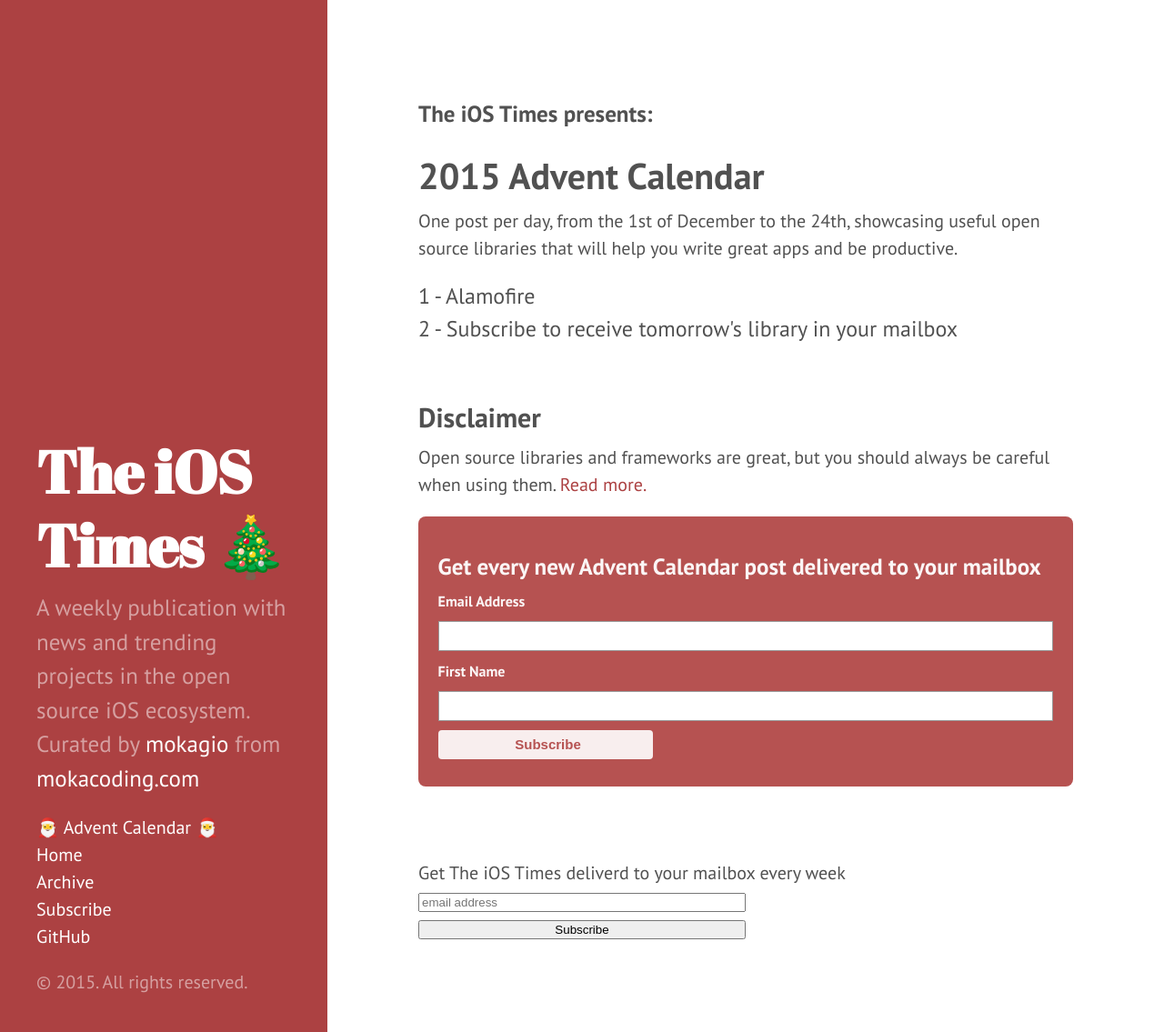
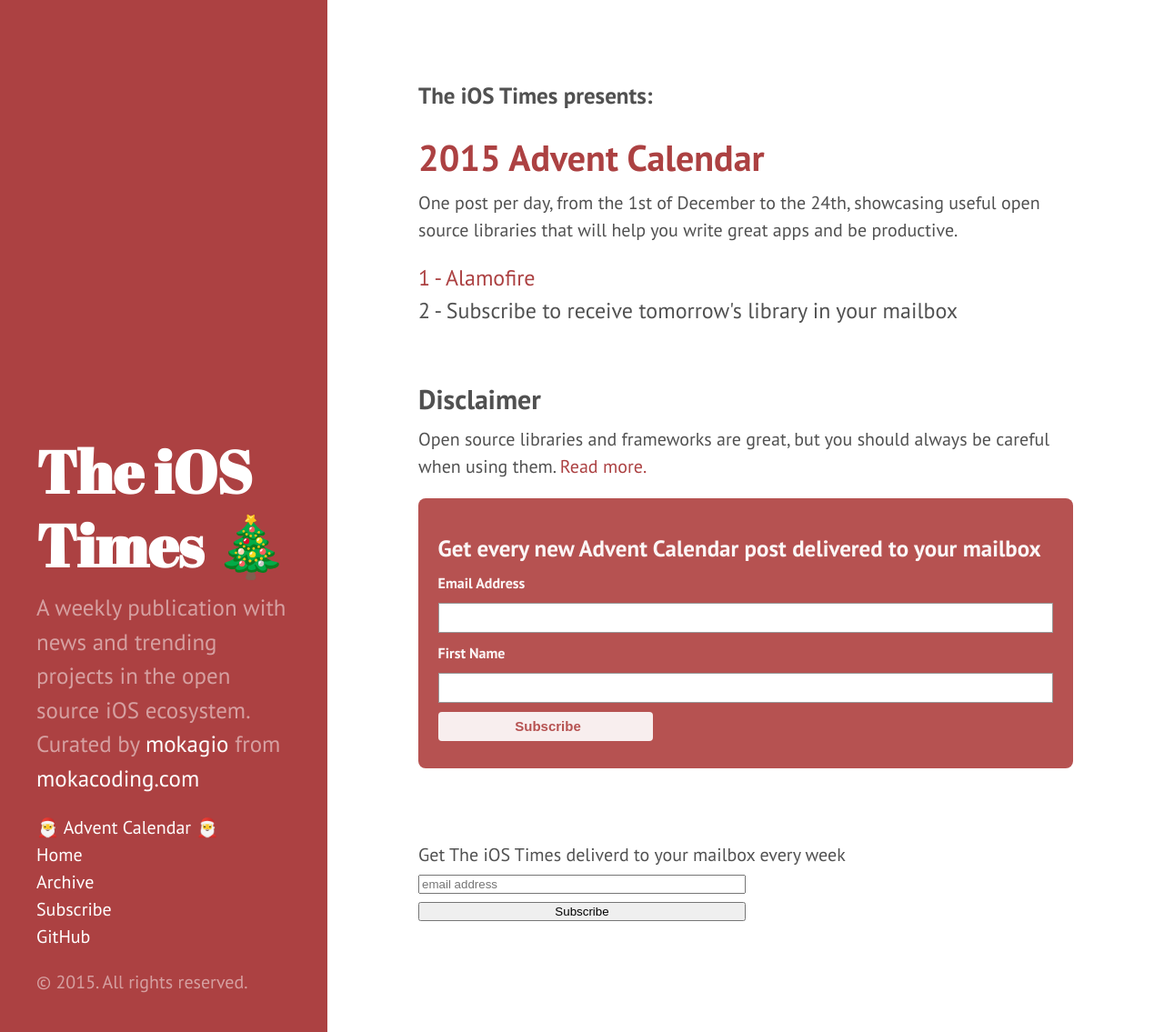
Before and after one commit to mokacoding/the-ios-times, a Jekyll site: the page built from advent-calendar.html, in a window 1280 px wide and 1135 px high. Shown: the whole window at 91% size. Built offline with Jekyll 4.4.1, drawn with Linux system fonts in a browser that asks for light colours; Markdown is read by kramdown in place of the engine named in the settings; comment, search, counter and statistics services are not loaded.

```diff
--- a/advent-calendar.html
+++ b/advent-calendar.html
@@ -2,15 +2,15 @@
 layout: page
 ---
 
-<h3>The iOS Times presents:</h2>
-<h1>2015 Advent Calendar</h1>
+<h3 class="page-title">The iOS Times presents:</h2>
+<h1><a href="/advent-calendar">2015 Advent Calendar</a></h1>
 
 <p>
   One post per day, from the 1st of December to the 24th, showcasing useful open source libraries that will help you write great apps and be productive.
 </p>
 
 <ul class="thick-list">
-  <li>1 - Alamofire</li>
+  <li><a href="/advent-calendar/2015/alamofire">1 - Alamofire</a></li>
   <li>2 - Subscribe to receive tomorrow's library in your mailbox</li>
 </ul>
 
```
